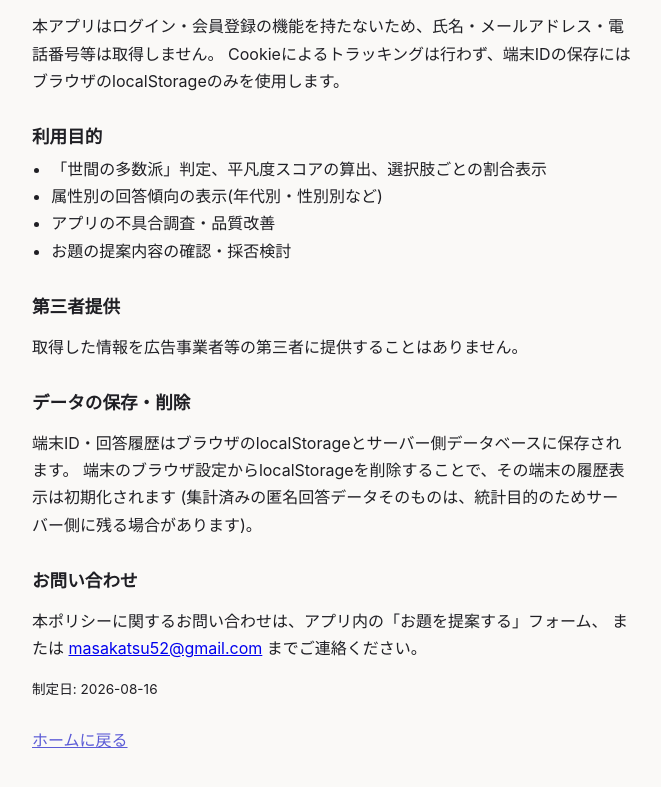
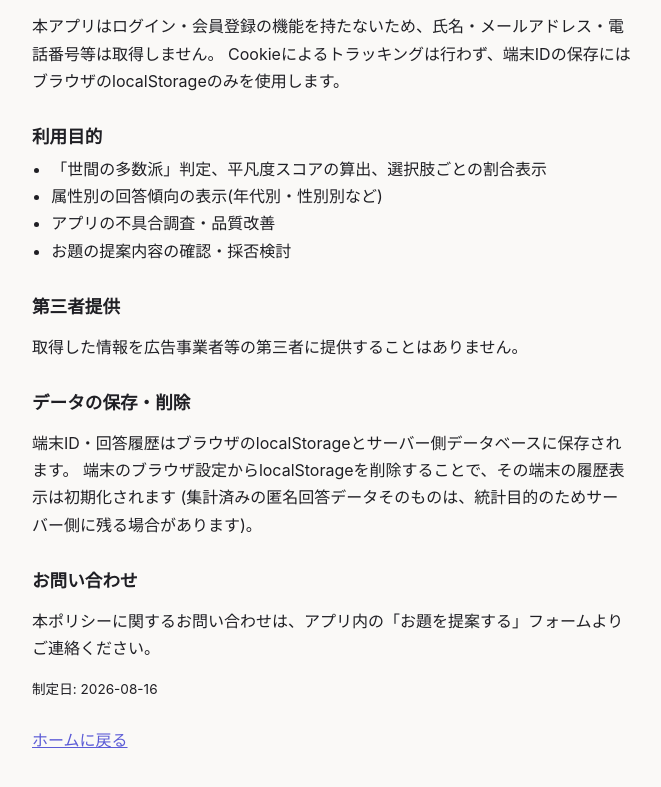
Before and after one commit to moka0502/heibon-vote, a website: page www/privacy.html in a window 1280 px wide. Shown: the part 574-1361 px from the top of the page, without its empty margins (308-969 px from the left). Drawn offline with Linux system fonts and the light colour scheme.

Commit message:
プライバシーポリシーから個人メールアドレスを削除
問い合わせ先を個人のメールアドレスからアプリ内「お題を提案する」フォームに一本化。
個人情報の露出を避けるため(App Storeの連絡手段はConnectのサポートURLで別途担保できる)。

Co-Authored-By: Claude Sonnet 5 <noreply@anthropic.com>

```diff
--- a/www/privacy.html
+++ b/www/privacy.html
@@ -70,8 +70,7 @@
 
     <h2>お問い合わせ</h2>
     <p>
-      本ポリシーに関するお問い合わせは、アプリ内の「お題を提案する」フォーム、
-      または <a href="mailto:masakatsu52@gmail.com">masakatsu52@gmail.com</a> までご連絡ください。
+      本ポリシーに関するお問い合わせは、アプリ内の「お題を提案する」フォームよりご連絡ください。
     </p>
 
     <p class="policy-updated">制定日: 2026-08-16</p>
```
